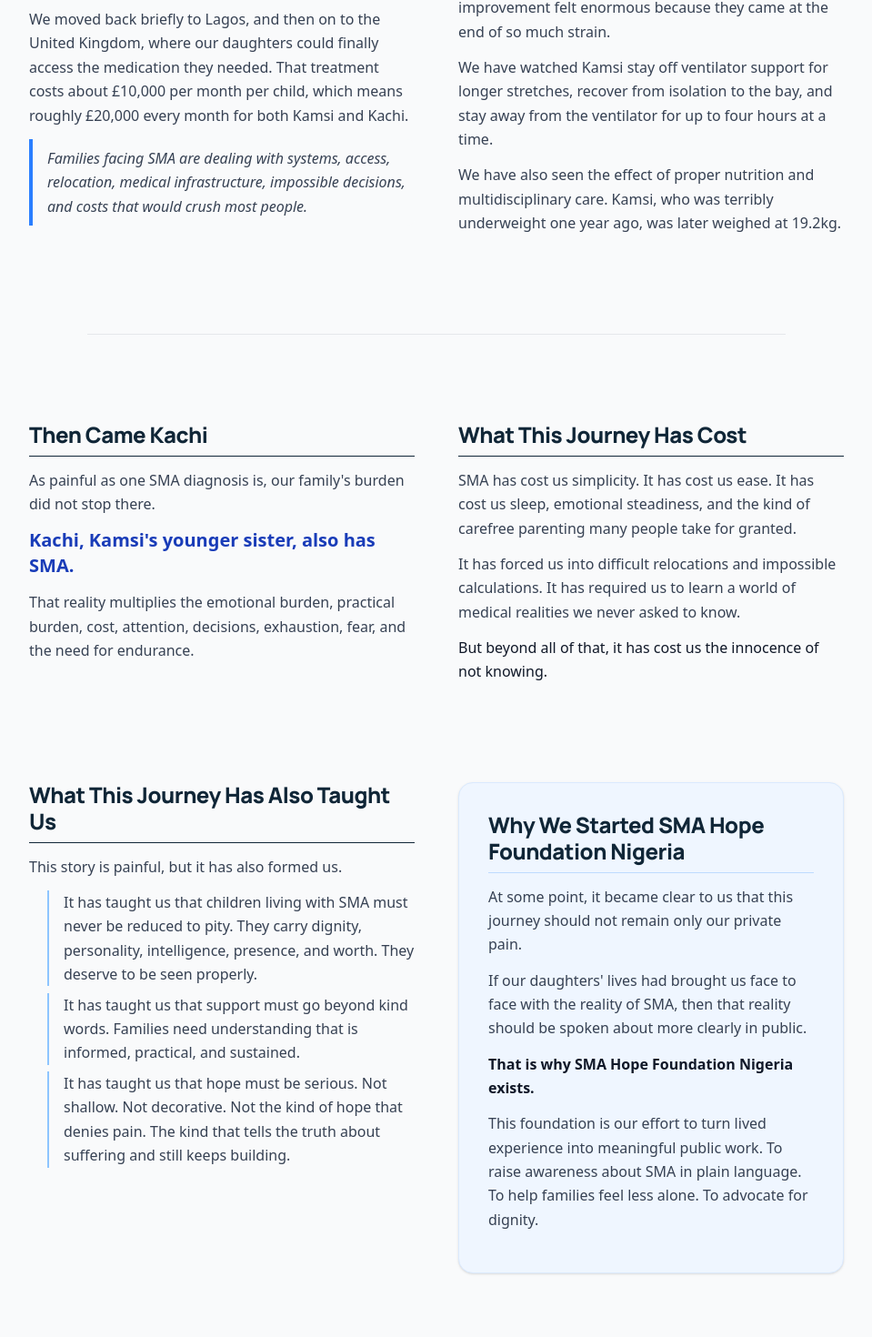
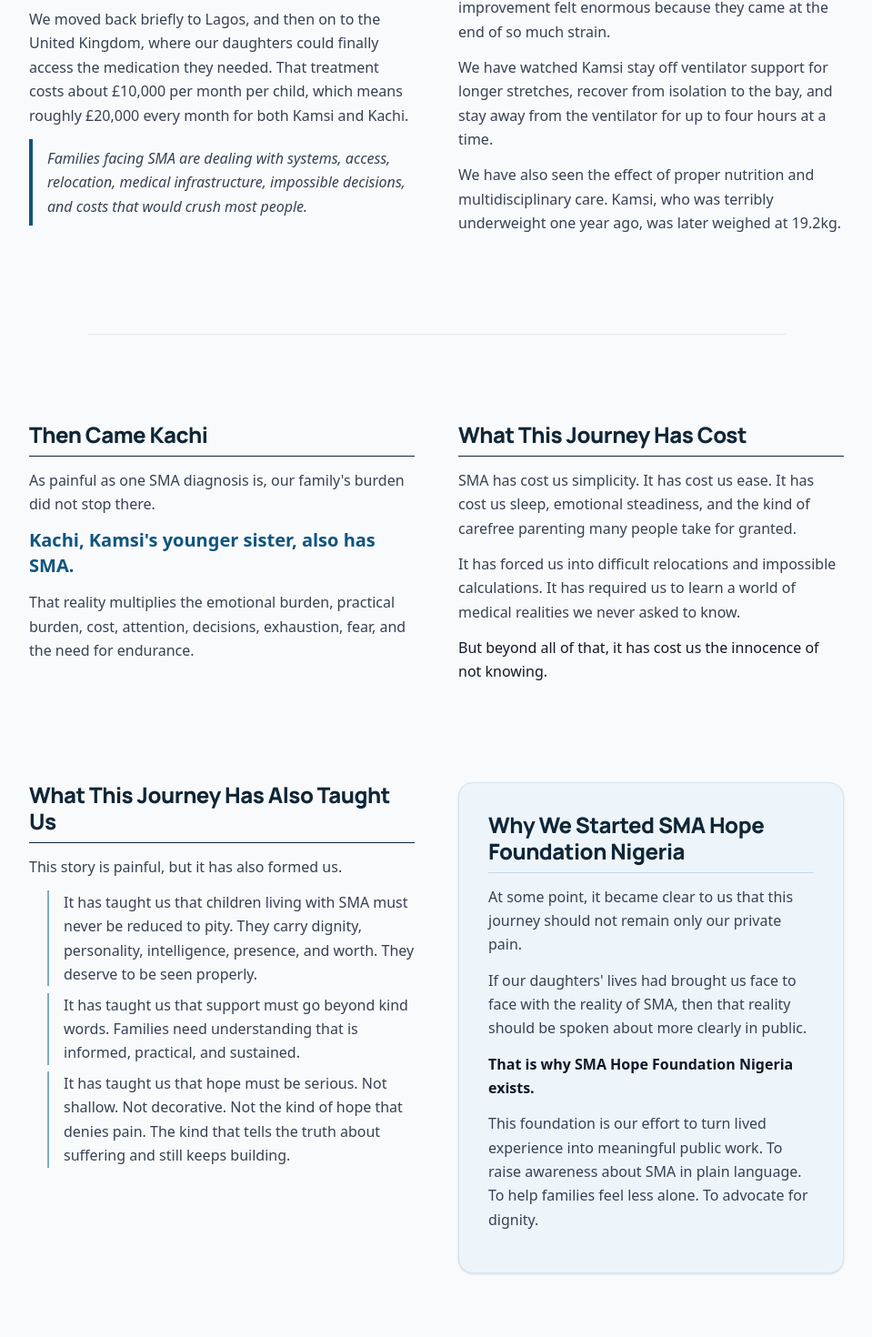
Before and after one commit to Spreaditlimited/sma-hope, a Next.js app: page /our-story in a window 1280 px wide. Shown: the part 1843-3313 px from the top of the page at 91% size, without its empty margins (160-1119 px from the left). Built offline with nearby package versions, Linux system fonts and the light colour scheme.

Commit message:
finetuning some pages

```diff
--- a/src/app/book/page.tsx
+++ b/src/app/book/page.tsx
@@ -23,7 +23,7 @@
         {/* HERO SECTION */}
         <section className="grid grid-cols-1 lg:grid-cols-12 gap-12 items-start mb-20">
           <div className="lg:col-span-7 space-y-6">
-            <span className="inline-block px-3 py-1 text-sm font-semibold text-blue-800 bg-blue-100 rounded-full">
+            <span className="inline-block px-3 py-1 text-sm font-semibold text-[var(--primary)] bg-[#e7f2fb] border border-[#c9ddec] rounded-full">
               Launching Soon
             </span>
             <h2 className="text-4xl md:text-5xl font-bold tracking-tight text-gray-900">
@@ -34,7 +34,7 @@
             </p>
             <p className="text-lg text-gray-500">By Tochukwu and Ijeoma Nkwocha</p>
 
-            <blockquote className="border-l-4 border-blue-600 pl-6 py-2 my-8 italic text-xl text-gray-800 bg-gray-50 rounded-r-lg">
+            <blockquote className="border-l-4 border-[var(--primary)] pl-6 py-2 my-8 italic text-xl text-gray-800 bg-gray-50 rounded-r-lg">
               <p>Some books are written from a distance.</p>
               <p className="font-semibold mt-2">This one was not.</p>
             </blockquote>
@@ -106,7 +106,7 @@
           <section className="prose prose-lg text-gray-700">
             <h2 className="text-3xl font-bold text-gray-900 mb-6">What You&apos;ll Find Inside</h2>
             <p>Inside this book, we explore:</p>
-            <ul className="grid grid-cols-1 md:grid-cols-2 gap-x-6 gap-y-2 list-disc pl-6 marker:text-blue-500">
+            <ul className="grid grid-cols-1 md:grid-cols-2 gap-x-6 gap-y-2 list-disc pl-6 marker:text-[var(--primary)]">
               <li>What Spinal Muscular Atrophy really is</li>
               <li>Early signs many families miss</li>
               <li>Diagnosis and genetics in plain language</li>
@@ -141,7 +141,7 @@
           </section>
 
           {/* CALL TO ACTION BLOCK */}
-          <section className="bg-blue-50 rounded-2xl p-8 md:p-12 text-center mt-12 border border-blue-100 shadow-sm">
+          <section className="bg-[#edf5fb] rounded-2xl p-8 md:p-12 text-center mt-12 border border-[#d4e4ef] shadow-sm">
             <h2 className="text-3xl font-bold text-gray-900 mb-4">Support the Mission</h2>
             <p className="text-lg text-gray-700 mb-8 max-w-2xl mx-auto">
               Read the book. Share it with your community. Help us spread awareness and provide serious, compassionate support to families through the SMA Hope Foundation Nigeria.
--- a/src/app/our-story/page.tsx
+++ b/src/app/our-story/page.tsx
@@ -78,7 +78,7 @@
               <p>
                 We moved back briefly to Lagos, and then on to the United Kingdom, where our daughters could finally access the medication they needed. That treatment costs about £10,000 per month per child, which means roughly £20,000 every month for both Kamsi and Kachi.
               </p>
-              <p className="italic border-l-4 border-blue-500 pl-4 my-6 bg-gray-50 py-2 rounded-r-lg">
+              <p className="italic border-l-4 border-[var(--primary)] pl-4 my-6 bg-gray-50 py-2 rounded-r-lg">
                 Families facing SMA are dealing with systems, access, relocation, medical infrastructure, impossible decisions, and costs that would crush most people.
               </p>
             </div>
@@ -107,7 +107,7 @@
             <div className="prose prose-lg text-gray-700">
               <h2 className="text-2xl font-bold text-gray-900 mb-4 border-b pb-2">Then Came Kachi</h2>
               <p>As painful as one SMA diagnosis is, our family&apos;s burden did not stop there.</p>
-              <p className="text-xl font-bold text-blue-800 my-4">
+              <p className="text-xl font-bold text-[var(--primary)] my-4">
                 Kachi, Kamsi&apos;s younger sister, also has SMA.
               </p>
               <p>
@@ -135,20 +135,20 @@
               <h2 className="text-2xl font-bold text-gray-900 mb-4 border-b pb-2">What This Journey Has Also Taught Us</h2>
               <p>This story is painful, but it has also formed us.</p>
               <ul className="space-y-3 list-none pl-0">
-                <li className="pl-4 border-l-2 border-blue-300">
+                <li className="pl-4 border-l-2 border-[#7faac6]">
                   It has taught us that children living with SMA must never be reduced to pity. They carry dignity, personality, intelligence, presence, and worth. They deserve to be seen properly.
                 </li>
-                <li className="pl-4 border-l-2 border-blue-300">
+                <li className="pl-4 border-l-2 border-[#7faac6]">
                   It has taught us that support must go beyond kind words. Families need understanding that is informed, practical, and sustained.
                 </li>
-                <li className="pl-4 border-l-2 border-blue-300">
+                <li className="pl-4 border-l-2 border-[#7faac6]">
                   It has taught us that hope must be serious. Not shallow. Not decorative. Not the kind of hope that denies pain. The kind that tells the truth about suffering and still keeps building.
                 </li>
               </ul>
             </div>
 
-            <div className="prose prose-lg text-gray-700 bg-blue-50 p-6 md:p-8 rounded-2xl border border-blue-100 shadow-sm">
-              <h2 className="text-2xl font-bold text-gray-900 mb-4 border-b border-blue-200 pb-2">Why We Started SMA Hope Foundation Nigeria</h2>
+            <div className="prose prose-lg text-gray-700 bg-[#edf5fb] p-6 md:p-8 rounded-2xl border border-[#d4e4ef] shadow-sm">
+              <h2 className="text-2xl font-bold text-gray-900 mb-4 border-b border-[#c3d8e8] pb-2">Why We Started SMA Hope Foundation Nigeria</h2>
               <p>
                 At some point, it became clear to us that this journey should not remain only our private pain.
               </p>
--- a/src/app/page.tsx
+++ b/src/app/page.tsx
@@ -37,14 +37,14 @@
       {/* HERO SECTION */}
       <section className="relative bg-white pt-16 pb-20 lg:pt-24 lg:pb-32 overflow-hidden">
         <div className="container mx-auto px-4 max-w-7xl">
-          <div className="grid grid-cols-1 lg:grid-cols-12 gap-12 lg:gap-16 items-center">
+          <div className="grid grid-cols-1 lg:grid-cols-12 gap-10 lg:gap-14 items-center">
 
             {/* Hero Copy */}
-            <div className="lg:col-span-7 space-y-8 text-center lg:text-left">
+            <div className="lg:col-span-6 space-y-7 text-center lg:text-left">
               <span className="inline-block px-4 py-1.5 text-sm font-bold text-[var(--primary)] bg-[#e7f2fb] rounded-full tracking-wide uppercase border border-[#c9ddec]">
                 SMA Hope Foundation Nigeria
               </span>
-              <h1 className="text-4xl md:text-5xl lg:text-6xl font-extrabold text-gray-900 tracking-tight leading-tight">
+              <h1 className="text-3xl md:text-4xl lg:text-5xl font-extrabold text-gray-900 tracking-tight leading-tight">
                 Building Awareness and Support for Spinal Muscular Atrophy in Nigeria
               </h1>
               <p className="text-xl text-gray-600 leading-relaxed max-w-2xl mx-auto lg:mx-0">
@@ -63,7 +63,7 @@
             </div>
 
             {/* Hero Media */}
-            <aside className="lg:col-span-5">
+            <aside className="lg:col-span-6">
               <div className="rounded-2xl overflow-hidden shadow-2xl border border-gray-100 relative">
                 <Image
                   src="/family.jpg"
--- a/src/components/cta-section.tsx
+++ b/src/components/cta-section.tsx
@@ -94,14 +94,14 @@
       }}
     >
       <div className="container mx-auto px-4 max-w-6xl relative z-10">
-        <div className="grid grid-cols-1 lg:grid-cols-2 gap-12 lg:gap-16 items-center">
+        <div className="grid grid-cols-1 lg:grid-cols-12 gap-10 lg:gap-14 items-center">
 
           {/* Main CTA Text Area */}
-          <div className="text-center lg:text-left space-y-6">
-            <h2 className="text-3xl md:text-4xl lg:text-5xl font-extrabold text-gray-900 tracking-tight">
+          <div className="lg:col-span-5 text-center lg:text-left space-y-5">
+            <h2 className="text-3xl md:text-4xl lg:text-[2.8rem] font-extrabold text-gray-900 tracking-tight">
               {headline}
             </h2>
-            <p className="text-lg md:text-xl text-gray-700 leading-relaxed max-w-2xl mx-auto lg:mx-0">
+            <p className="text-lg md:text-[1.15rem] text-gray-700 leading-relaxed max-w-2xl mx-auto lg:mx-0">
               {body}
             </p>
 
@@ -119,7 +119,7 @@
           </div>
 
           {/* Newsletter Form Card */}
-          <div className="w-full max-w-md mx-auto lg:mx-0 lg:ml-auto">
+          <div className="lg:col-span-7 w-full max-w-lg mx-auto lg:mx-0 lg:ml-auto">
             <form
               className="bg-white/80 backdrop-blur-md p-8 rounded-3xl border border-white/50 shadow-xl"
               onSubmit={handleSubmit}
```
